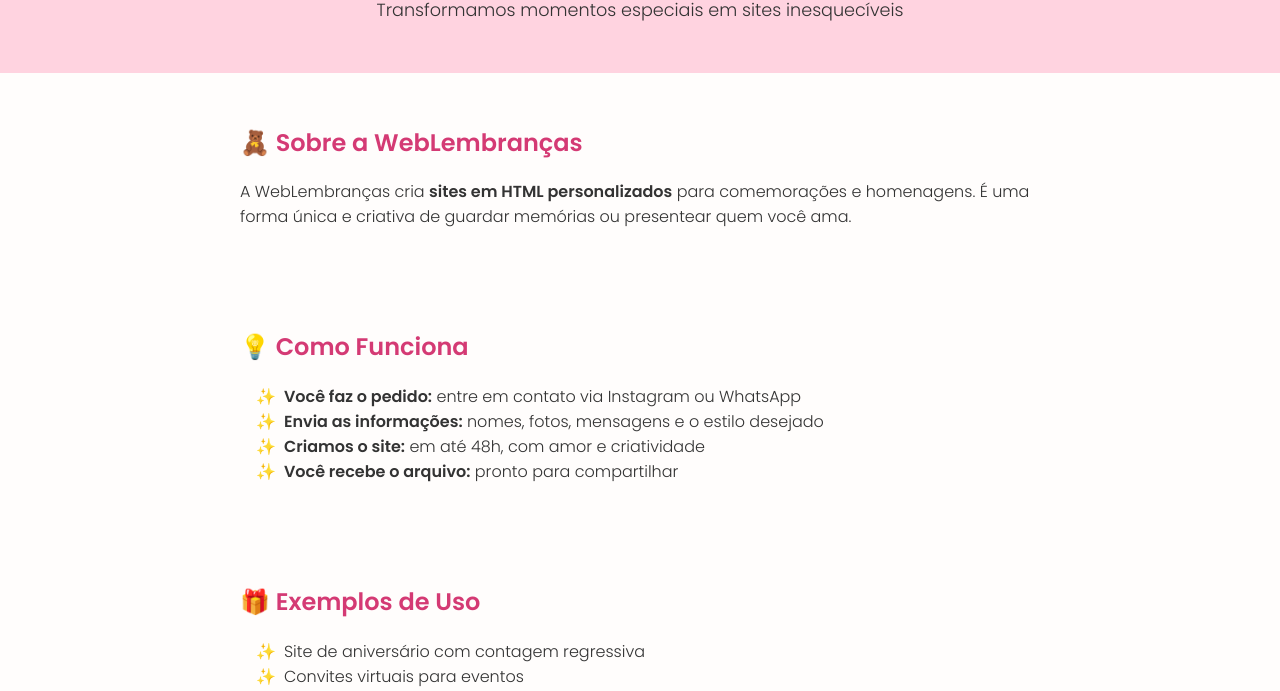
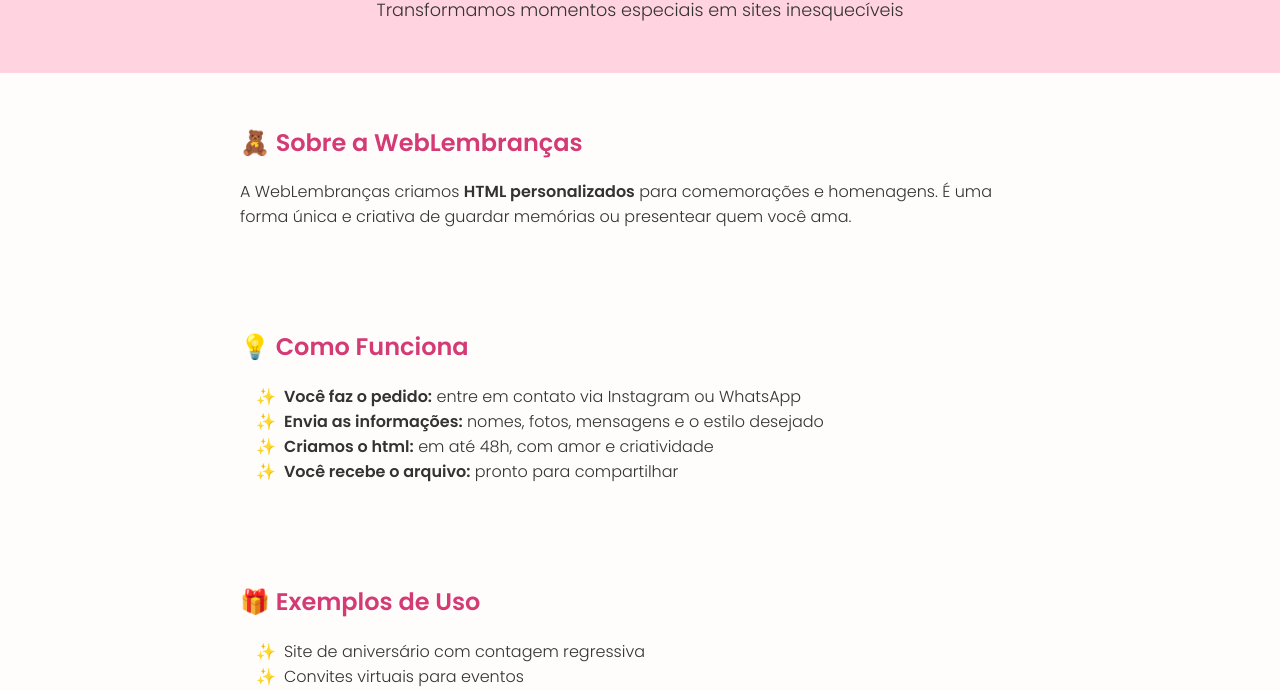
Before and after one commit to harukahz77/weblembrancass-portifolio, a plain HTML site: page index.html in a window 1280 px wide. Shown: the part 103-794 px from the top of the page. Drawn offline with Linux system fonts and the light colour scheme.

Commit message:
Atualizar o index.html

```diff
--- a/index.html
+++ b/index.html
@@ -79,7 +79,7 @@
   <section id="sobre">
     <h2>🧸 Sobre a WebLembranças</h2>
     <p>
-      A WebLembranças cria <strong>sites em HTML personalizados</strong> para comemorações e homenagens.
+      A WebLembranças criamos <strong>HTML personalizados</strong> para comemorações e homenagens.
       É uma forma única e criativa de guardar memórias ou presentear quem você ama.
     </p>
   </section>
@@ -89,7 +89,7 @@
     <ul>
       <li><strong>Você faz o pedido:</strong> entre em contato via Instagram ou WhatsApp</li>
       <li><strong>Envia as informações:</strong> nomes, fotos, mensagens e o estilo desejado</li>
-      <li><strong>Criamos o site:</strong> em até 48h, com amor e criatividade</li>
+      <li><strong>Criamos o html:</strong> em até 48h, com amor e criatividade</li>
       <li><strong>Você recebe o arquivo:</strong> pronto para compartilhar</li>
     </ul>
   </section>
```
